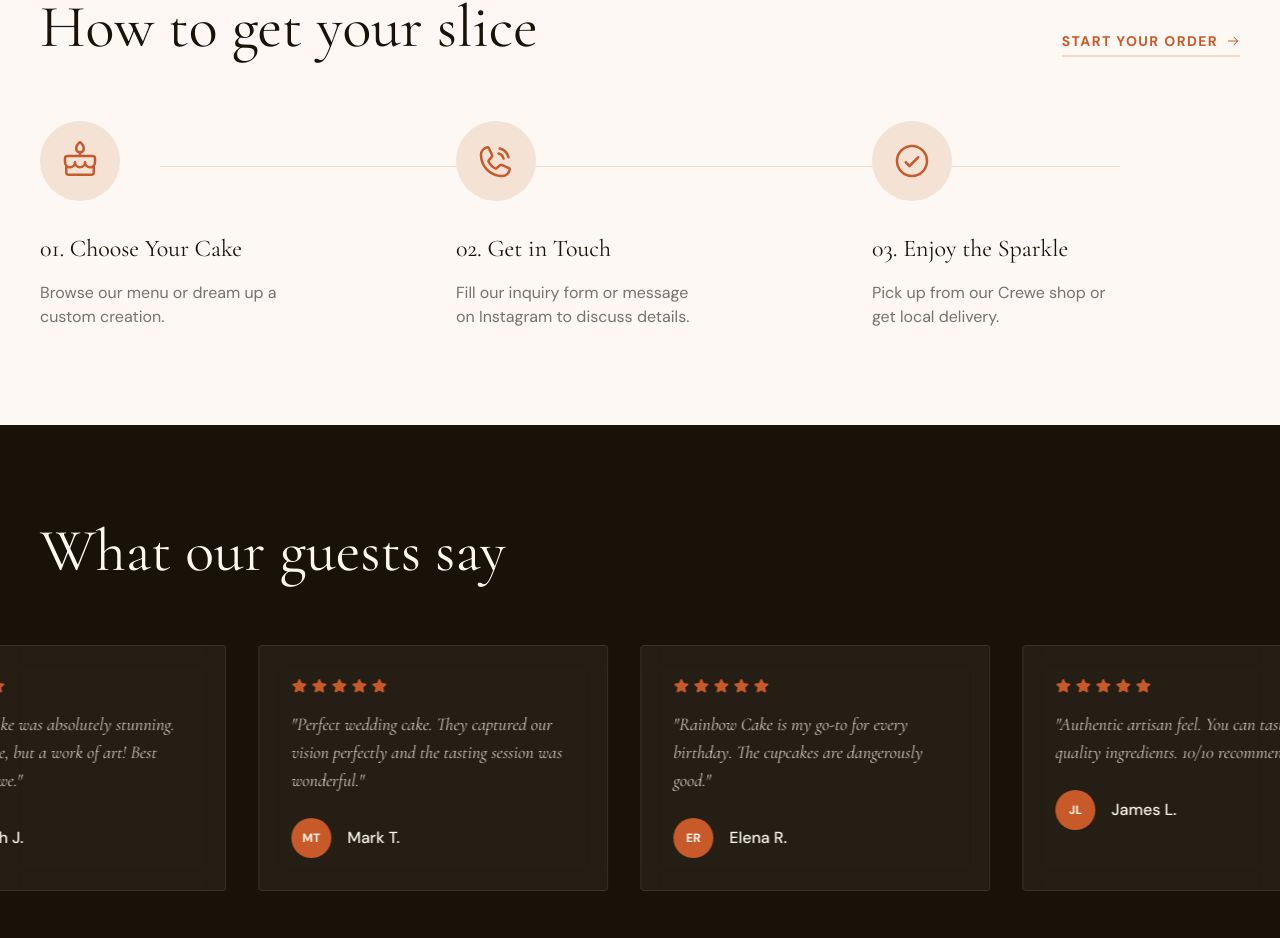
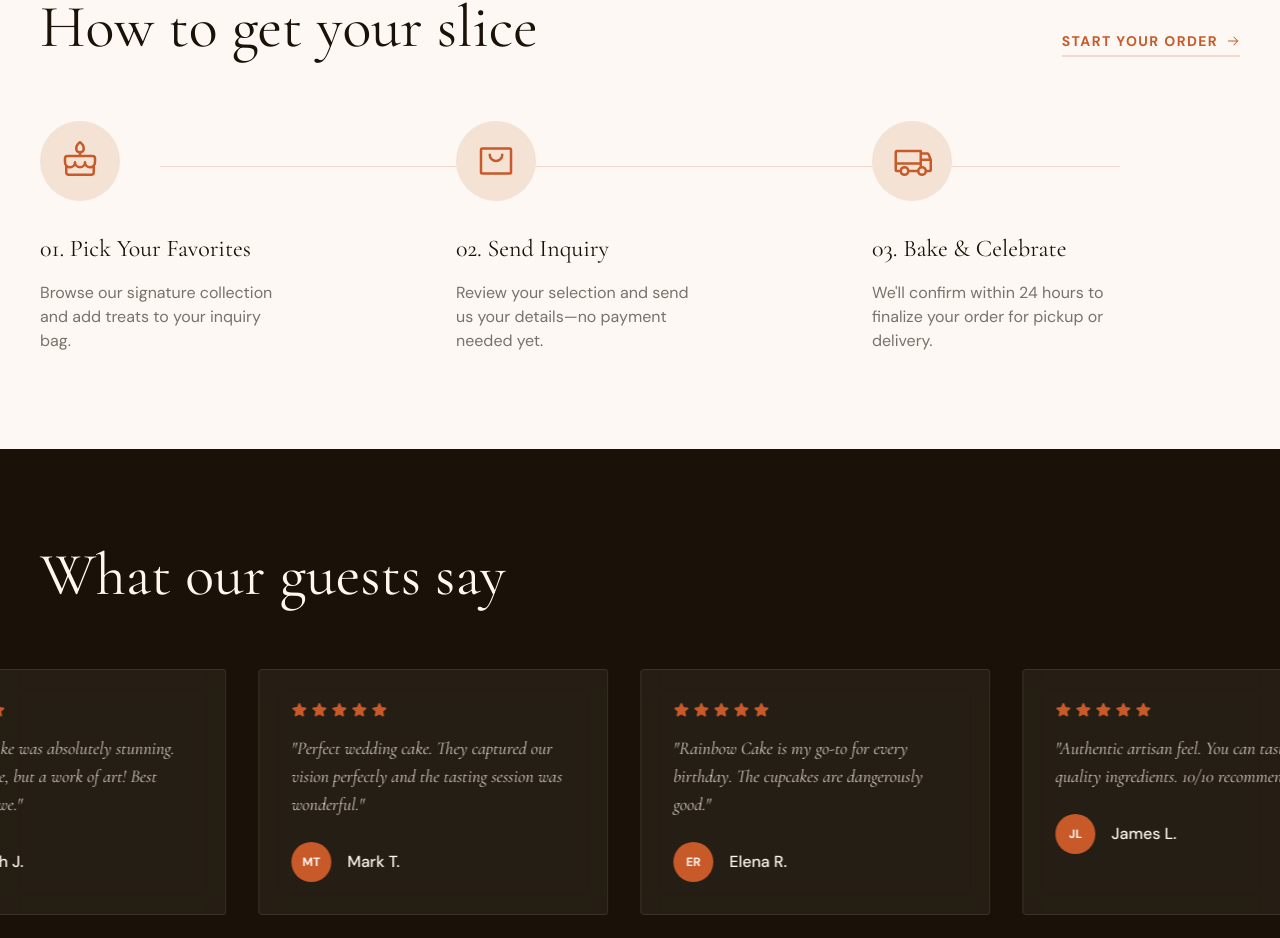
Before and after one commit to mercuritesolutions-maker/Rainbowcake-Crewe, a React (Vite) app: page / in a window 1280 px wide. Shown: the part 3921-4859 px from the top of the page. Built offline with nearby package versions, Linux system fonts and the light colour scheme.

Commit message:
fixing copy write

```diff
--- a/src/App.tsx
+++ b/src/App.tsx
@@ -772,19 +772,19 @@ const CustomCakesGallery = ({ onOpenOrder }: { onOpenOrder: (type?: string) => v
 const OrderProcess = ({ onOpenOrder }: { onOpenOrder: (type?: string) => void }) => {
   const steps = [
     {
-      title: "Choose Your Cake",
-      desc: "Browse our menu or dream up a custom creation.",
+      title: "Pick Your Favorites",
+      desc: "Browse our signature collection and add treats to your inquiry bag.",
       icon: <Cake size={40} />
     },
     {
-      title: "Get in Touch",
-      desc: "Fill our inquiry form or message on Instagram to discuss details.",
-      icon: <PhoneCall size={40} />
+      title: "Send Inquiry",
+      desc: "Review your selection and send us your details—no payment needed yet.",
+      icon: <ShoppingBag size={40} />
     },
     {
-      title: "Enjoy the Sparkle",
-      desc: "Pick up from our Crewe shop or get local delivery.",
-      icon: <CheckCircle size={40} />
+      title: "Bake & Celebrate",
+      desc: "We'll confirm within 24 hours to finalize your order for pickup or delivery.",
+      icon: <Truck size={40} />
     }
   ];
 
```
